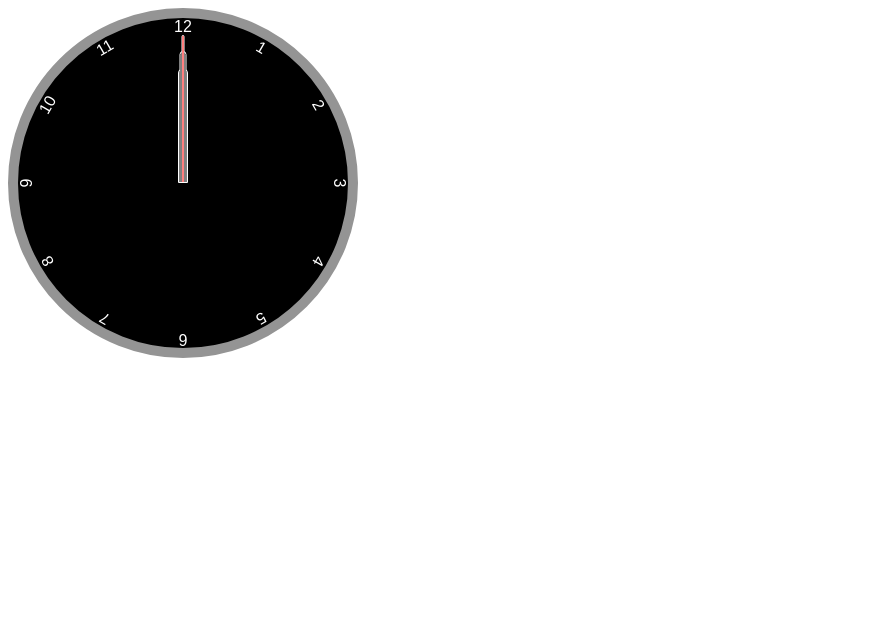
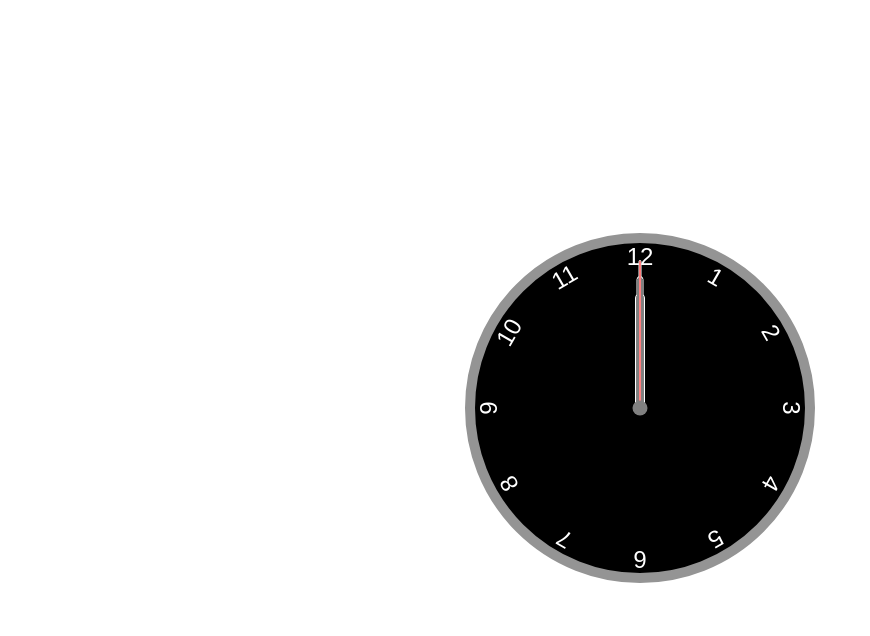
Before and after one commit to flaviatani/Relogio, a plain HTML site: page index.html in a window 1280 px wide. Shown: the whole page, without its empty margins (0-870 px from the left). Drawn offline with Linux system fonts and the light colour scheme.

Commit message:
Ajuste central nos ponteiros

```diff
--- a/style.css
+++ b/style.css
@@ -1,6 +1,14 @@
 *, *::after, *::before {
     box-sizing: border-box;
     font-family: sans-serif;
+}
+
+body {
+    display: flex;
+    justify-content: center;
+    align-items: center;
+    min-height: 100vh;
+    overflow: hidden;
 }
 
 .clock {
@@ -20,6 +28,7 @@
     text-align: center;
     transform: rotate(var(--rotation));
     color: white;
+    font-size: 1.5rem;
 }
 
 .clock .number1 { --rotation: 30deg; }
@@ -65,3 +74,17 @@
     height: 35%;
     background-color: black;
 }
+
+.clock::after {
+content: '';
+position: absolute;
+background-color: gray;
+z-index: 11;
+width: 15px;
+height: 15px;
+top: 50%;
+left: 50%;
+transform: translate(-50%, -50%);
+border-radius: 50%;
+
+}
```
